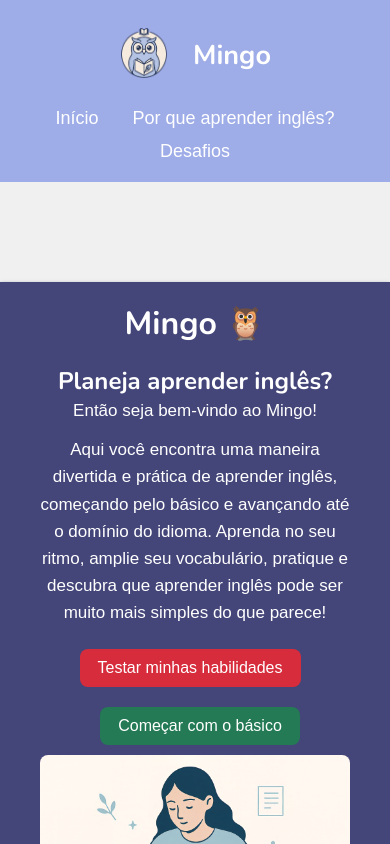
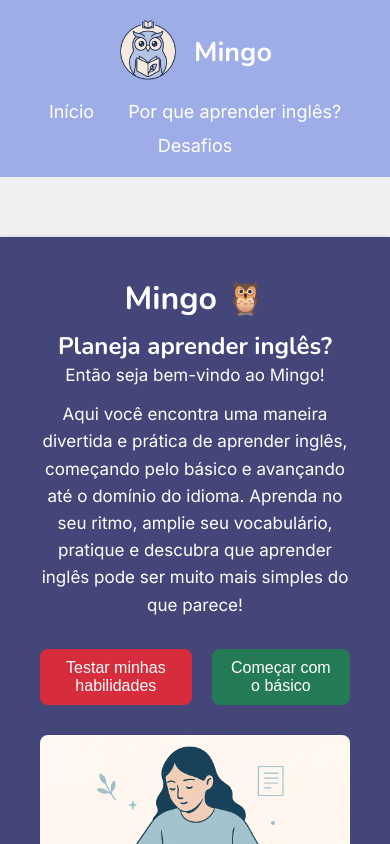
Before and after one commit to PlopesK/Mingo, an Angular app: page / in a window 390 px wide. Shown: the top 844 px of the page. Built offline with nearby package versions, Linux system fonts and the light colour scheme.

Commit message:
Mudanças no design e responsividade

```diff
--- a/src/app/components/header/header.css
+++ b/src/app/components/header/header.css
@@ -33,8 +33,8 @@ header {
 }
 
 .logo img {
-    width: 50px;
-    height: 50px;
+    width: 60px;
+    height: 60px;
 }
 
 /* Lista de navegação */
@@ -55,6 +55,11 @@ header {
     border-radius: 5px;
 
     transition: background-color 0.3s ease;
+}
+
+.navbar .logo a {
+    padding: 0px !important;
+    margin: 0px 8px;
 }
 
 /* Efeito ao passar o mouse */
--- a/src/app/pages/home/home.css
+++ b/src/app/pages/home/home.css
@@ -9,7 +9,7 @@
 
 #apresentacao h1 {
     font-size: var(--titulo-principal);
-    margin-bottom: 20px;
+    margin-bottom: 10px;
     text-align: left;
 }
 
@@ -22,17 +22,17 @@
     font-weight: 400;
     line-height: 1.6;
     margin-bottom: 12px;
+    font-size: 18.5px;
 }
 
-#apresentacao .esq {
-    flex: 1;
-    padding-right: 20px;
+#apresentacao .conteudo {
+    margin-right: 30px;
 }
 
-#apresentacao .dir {
-    flex: 1;
-    text-align: center;
-    width: 50%;
+#apresentacao .acoes{
+    display: flex;
+    justify-content: space-between;
+    margin: 20px 0px;
 }
 
 /* ============================= */
@@ -61,13 +61,6 @@ h1 {
     gap: 20px;
     padding: 20px 40px;
     max-width: 100%;
-}
-
-#sobre .esq, #sobre .dir {
-    display: flex;
-    flex: 1;
-    flex-direction: column;
-    max-width: 50%;
 }
 
 #sobre img {
@@ -128,6 +121,10 @@ h1 {
         text-align: center;
     }
 
+    #apresentacao .conteudo {
+        margin-right: 0px !important;
+    }
+
     .beneficios-grid {
         grid-template-columns: 1fr;
     }
--- a/src/app/pages/home/home.html
+++ b/src/app/pages/home/home.html
@@ -4,7 +4,7 @@
   <section id="apresentacao" aria-labelledby="titulo-apresentacao">
     <div class="cube">
 
-      <div class="apresentacao-conteudo">
+      <div class="conteudo">
         <h1 id="titulo-apresentacao">Mingo 🦉</h1>
 
         <h2>Planeja aprender inglês?</h2>
@@ -18,7 +18,7 @@
           que aprender inglês pode ser muito mais simples do que parece!
         </p>
 
-        <div class="apresentacao-acoes">
+        <div class="acoes">
           <button class="botaoHabilidade">
             Testar minhas habilidades
           </button>
@@ -29,7 +29,7 @@
         </div>
       </div>
 
-      <div class="apresentacao-imagem">
+      <div class="imagem">
         <img
           src="/assets/img/revisando.jpg"
           alt="Garota revisando seus estudos"
@@ -67,7 +67,7 @@
       <div class="sobre-coluna">
         <img
           src="/assets/img/saladeaula.png"
-          alt="Moça anotando seus estudos"
+          alt="Alunos em uma sala de aula"
         >
 
         <p>
--- a/src/styles.css
+++ b/src/styles.css
@@ -27,12 +27,12 @@
     margin: 0;
     padding: 0;
     box-sizing: border-box;
-    font-family: Arial, sans-serif;
 }
 
 /* Página */
 html {
     scroll-behavior: smooth;
+    max-width: 100%;
 }
 
 body {
@@ -45,7 +45,7 @@ body {
 }
 
 h1, h2, h3, h4 {
-  font-family: 'Nunito', sans-serif;
+  font-family: 'Nunito', sans-serif !important;
 }
 
 /* Ajuste para navegação por âncoras */
@@ -65,7 +65,7 @@ a {
 /* ============================= */
 
 .cube {
-    margin: 100px auto 80px auto;
+    margin: 30px auto 60px auto;
     padding: 20px 40px;
     background-color: var(--cor-especial);
     color: white;
@@ -80,6 +80,11 @@ img {
     height: auto;
     border-radius: 8px;
     object-fit: contain;
+}
+
+#apresentacao .cube {
+    margin: 60px auto;
+    padding: 40px;
 }
 
 /* Botões */
@@ -113,6 +118,10 @@ button:hover {
 .botaoBasico {
     background-color: var(--verde-escuro);
     margin-right: 0px;
+}
+
+#apresentacao button {
+    padding: 20px 30px;
 }
 
 /* ============================= */
@@ -166,19 +175,19 @@ button:hover {
     }
 
     h2 {
-        font-size: 24px;
+        font-size: 24px !important;
     }
 
     h3 {
-        font-size: 20px;
+        font-size: 20px !important;
     }
 
     p {
-        font-size: 17px;
+        font-size: 17px !important;
     }
 
     button {
-        font-size: 16px;
-        padding: 10px 18px;
+        font-size: 16px !important;
+        padding: 10px 18px !important;
     }
 }
```
